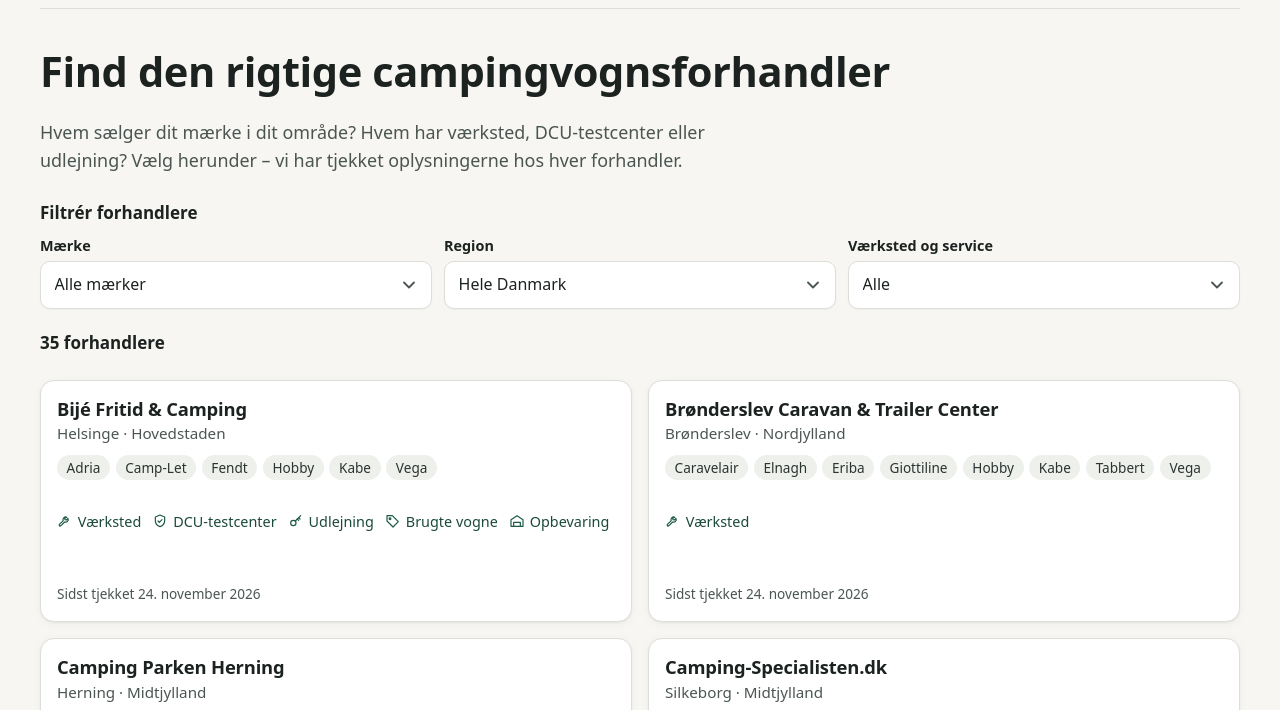
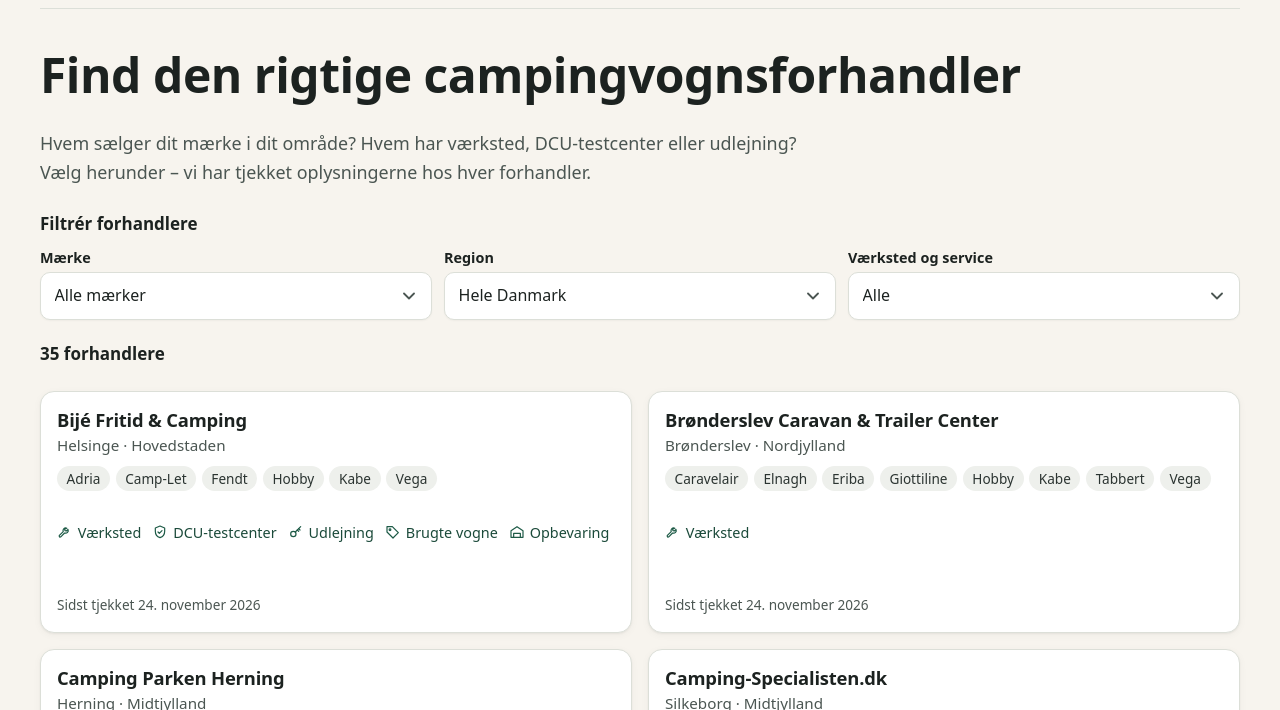
Before and after one commit to kimhoyberg/campingforhandler, an Astro site: page / in a window 1280 px wide. Shown: the part 51-761 px from the top of the page. Built offline with nearby package versions, Linux system fonts and the light colour scheme; Astro itself is replaced by a stand-in of ours.

Commit message:
Cremefarvet baggrund, linjeskift i introteksten og større h1 på desktop
Co-Authored-By: Claude Opus 5.5 <noreply@anthropic.com>
Claude-Session: https://claude.ai/code/session_01Ejrc2QWEMu8e5PEJo2vYQ8

```diff
--- a/src/pages/index.astro
+++ b/src/pages/index.astro
@@ -26,9 +26,9 @@ const website = {
 
 <Base title={title} description={description} crumbs={[{ navn: 'Forside', url: '/' }]} jsonLd={[website, itemListLd('Campingvognsforhandlere i Danmark', forhandlere)]}>
   <h1>Find den rigtige campingvognsforhandler</h1>
-  <p class="lead">
-    Hvem sælger dit mærke i dit område? Hvem har værksted, DCU-testcenter eller udlejning? Vælg herunder – vi har tjekket
-    oplysningerne hos hver forhandler.
+  <p class="lead" style="max-width:none">
+    Hvem sælger dit mærke i dit område? Hvem har værksted, DCU-testcenter eller udlejning?<br class="kun-bred" /> Vælg
+    herunder – vi har tjekket oplysningerne hos hver forhandler.
   </p>
 
   <form class="filter" id="filter" action="/" method="get">
--- a/src/styles/global.css
+++ b/src/styles/global.css
@@ -1,5 +1,5 @@
 :root {
-  --bg: #f7f6f2;
+  --bg: #f7f4ee;
   --surface: #ffffff;
   --text: #1c2220;
   --muted: #4b5652;
@@ -67,7 +67,7 @@ h3 {
 }
 
 h1 {
-  font-size: clamp(1.85rem, 5.5vw, 2.6rem);
+  font-size: clamp(1.85rem, 5.5vw, 3rem);
 }
 
 h2 {
```
